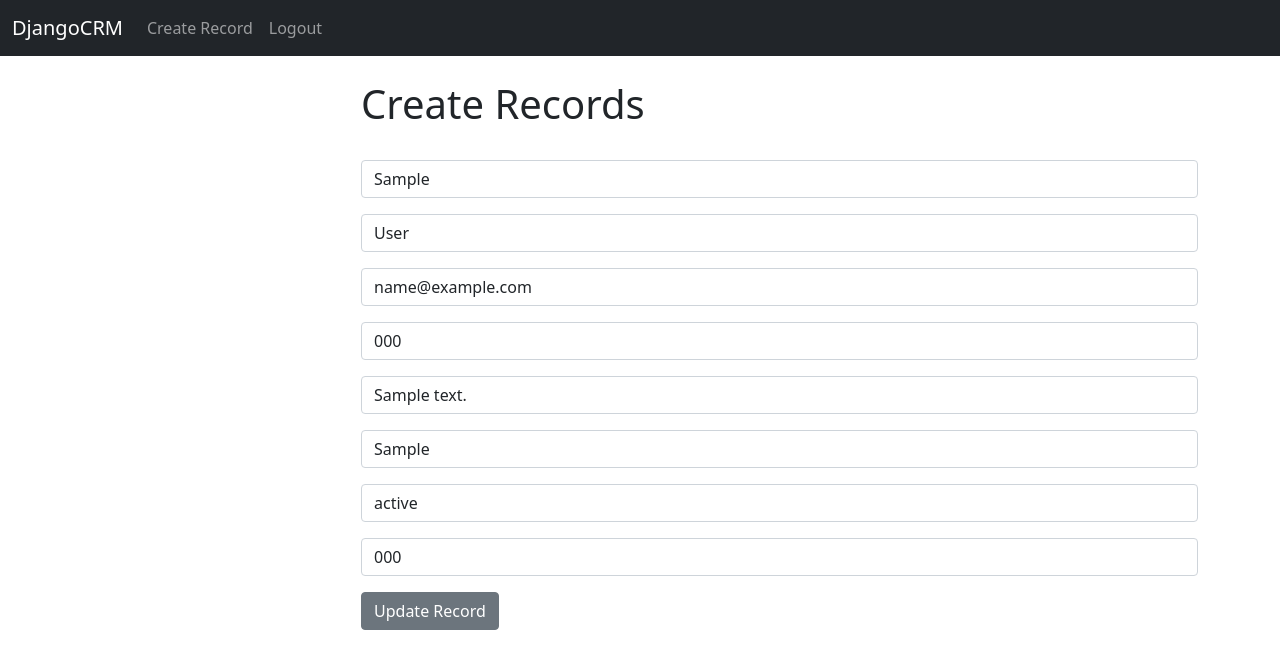
After one commit to 20sid02/crmDjango, a Django app: page /modify/1 in a window 1280 px wide. The commit adds this page. Shown: the top 669 px of the page. Run offline with Django 5.2, Linux system fonts and the light colour scheme; a user stored in the database is signed in; tables that the repository leaves empty hold one stand-in row (values such as "Sample post").

Commit message:
added add record, update record pages. Finished

```diff
--- a/templates/base.html
+++ b/templates/base.html
@@ -7,6 +7,8 @@
 
     <!-- Bootstrap CSS -->
     <link href="https://cdn.jsdelivr.net/npm/bootstrap@5.0.2/dist/css/bootstrap.min.css" rel="stylesheet" integrity="sha384-EVSTQN3/azprG1Anm3QDgpJLIm9Nao0Yz1ztcQTwFspd3yD65VohhpuuCOmLASjC" crossorigin="anonymous">
+    <link rel="stylesheet" href="https://cdn.jsdelivr.net/npm/bootstrap-icons@1.11.3/font/bootstrap-icons.css">
+
 
     <title>Hello, world!</title>
   </head>
--- /dev/null
+++ b/templates/modify.html
@@ -0,0 +1,16 @@
+{% extends 'base.html' %}
+{% block content %}
+<div class = 'cold-md-6 offset-md-3'>
+<h1>Create Records</h1><br>
+
+<form method="POST">
+    {% csrf_token %}
+
+    {{ form.as_p }}
+
+    <button type="submit" class="btn btn-secondary">Update Record</button>
+</form>
+<br>
+
+</div>
+{% endblock %}
--- a/templates/navbar.html
+++ b/templates/navbar.html
@@ -1,12 +1,16 @@
 <nav class="navbar navbar-expand-lg navbar-dark bg-dark">
   <div class="container-fluid">
-    <a class="navbar-brand" href="">DjangoCRM</a>
+    <a class="navbar-brand" href="{% url 'index' %}">DjangoCRM</a>
     <button class="navbar-toggler" type="button" data-bs-toggle="collapse" data-bs-target="#navbarSupportedContent" aria-controls="navbarSupportedContent" aria-expanded="false" aria-label="Toggle navigation">
       <span class="navbar-toggler-icon"></span>
     </button>
     <div class="collapse navbar-collapse" id="navbarSupportedContent">
       <ul class="navbar-nav me-auto mb-2 mb-lg-0">
         {% if user.is_authenticated %}
+        <li class="nav-item">
+          <a class="nav-link" href="{% url 'create' %}">Create Record</a>
+        </li><br>
+
         <li class="nav-item">
           <a class="nav-link" href="{% url 'logout' %}">Logout</a>
         </li>
--- a/website/forms.py
+++ b/website/forms.py
@@ -1,6 +1,7 @@
 from django.contrib.auth.forms import UserCreationForm
 from django.contrib.auth.models import User
 from django import forms
+from .models import Record
 
 class registrationForm(UserCreationForm):
     email = forms.EmailField(label='', widget=forms.TextInput(attrs={'class' : 'form-control', 'placeholder' : 'Email Address'}))
@@ -30,3 +31,25 @@ class registrationForm(UserCreationForm):
         self.fields['password2'].widget.attrs['placeholder'] = 'Confirm Password'
         self.fields['password2'].label = ''
         self.fields['password2'].help_text = '<span class="form-text text-muted"><small>Enter the same password as before, for verification.</small></span>'
+
+
+class addRecordForm(forms.ModelForm):
+    first_name = forms.CharField(required=True, widget=forms.widgets.TextInput(attrs={'placeholder' : 'First Name', 'class' : 'form-control'}), label='')
+
+    last_name = forms.CharField(required=True, widget=forms.widgets.TextInput(attrs={'placeholder' : 'Last Name', 'class' : 'form-control'}), label='')
+
+    email = forms.CharField(required=True, widget=forms.widgets.TextInput(attrs={'placeholder' : 'Email', 'class' : 'form-control'}), label='')
+
+    phone = forms.CharField(required=True, widget=forms.widgets.TextInput(attrs={'placeholder' : 'Phone', 'class' : 'form-control'}), label='')
+
+    address = forms.CharField(required=True, widget=forms.widgets.TextInput(attrs={'placeholder' : 'Address', 'class' : 'form-control'}), label='')
+
+    city = forms.CharField(required=True, widget=forms.widgets.TextInput(attrs={'placeholder' : 'City', 'class' : 'form-control'}), label='')
+
+    state = forms.CharField(required=True, widget=forms.widgets.TextInput(attrs={'placeholder' : 'State', 'class' : 'form-control'}), label='')
+
+    zipcode = forms.CharField(required=True, widget=forms.widgets.TextInput(attrs={'placeholder' : 'ZipCode', 'class' : 'form-control'}), label='')
+
+    class Meta:
+        model = Record
+        exclude = ('user',)
--- a/website/urls.py
+++ b/website/urls.py
@@ -6,6 +6,9 @@ urlpatterns = [
     path('', views.index, name = 'index'),
     path('logout/', views.logoutUser, name = 'logout'),
     path('register/', views.registerUser, name = 'register'),
+    path('create/', views.create, name = 'create'),
     path('record/<int:pk>', views.customerRecord, name = 'record'),
+    path('delete/<int:pk>', views.deleteRecord, name = 'delete'),
+    path('modify/<int:pk>', views.modifyRecord, name = 'modify'),
 
 ]
--- a/website/views.py
+++ b/website/views.py
@@ -1,7 +1,7 @@
 from django.shortcuts import render, redirect
 from django.contrib.auth import authenticate, login, logout
 from django.contrib import messages
-from .forms import registrationForm
+from .forms import registrationForm, addRecordForm
 from .models import Record
 
 
@@ -61,3 +61,47 @@ def customerRecord(request, pk):
     else:
         messages.error(request, 'You must be logged in to view this page')
         return redirect('index')
+
+def deleteRecord(request, pk):
+    if request.user.is_authenticated:
+        to_delete = Record.objects.get(id=pk)
+
+        to_delete.delete()
+        messages.success(request, f'Record For id {pk} deleted')
+        return redirect('index')
+
+    else:
+        messages.error(request, 'You must be logged in to perform this action')
+        return redirect('index')
+
+def modifyRecord(request, pk):
+    if request.user.is_authenticated:
+        current_record = Record.objects.get(id=pk)
+        form = addRecordForm(request.POST or None, instance=current_record)
+
+        if form.is_valid():
+            form.save()
+            messages.success(request, 'Record updated successfully')
+            return redirect('index')
+        return render(request, 'modify.html', {'form' : form})
+    else:
+        messages.error(request, 'You need to log in to perform this action')
+        return redirect('index')
+
+
+
+
+def create(request):
+    form = addRecordForm(request.POST or None)
+
+    if request.user.is_authenticated:
+        if request.method == 'POST':
+            if form.is_valid():
+                add_record = form.save()
+                messages.success(request, 'Record added successfully')
+                return redirect('index')
+        else:
+            return render(request, 'create.html', {'form' : form})
+    else:
+        messages.error(request, 'You need to log in to perform this action')
+        return redirect('index')
```
Also changed, not shown: templates/create.html (added, +16 -0 lines), templates/index.html (+6 -6 lines), templates/record.html (+30 -0 lines), website/models.py (line endings or trailing spaces).
